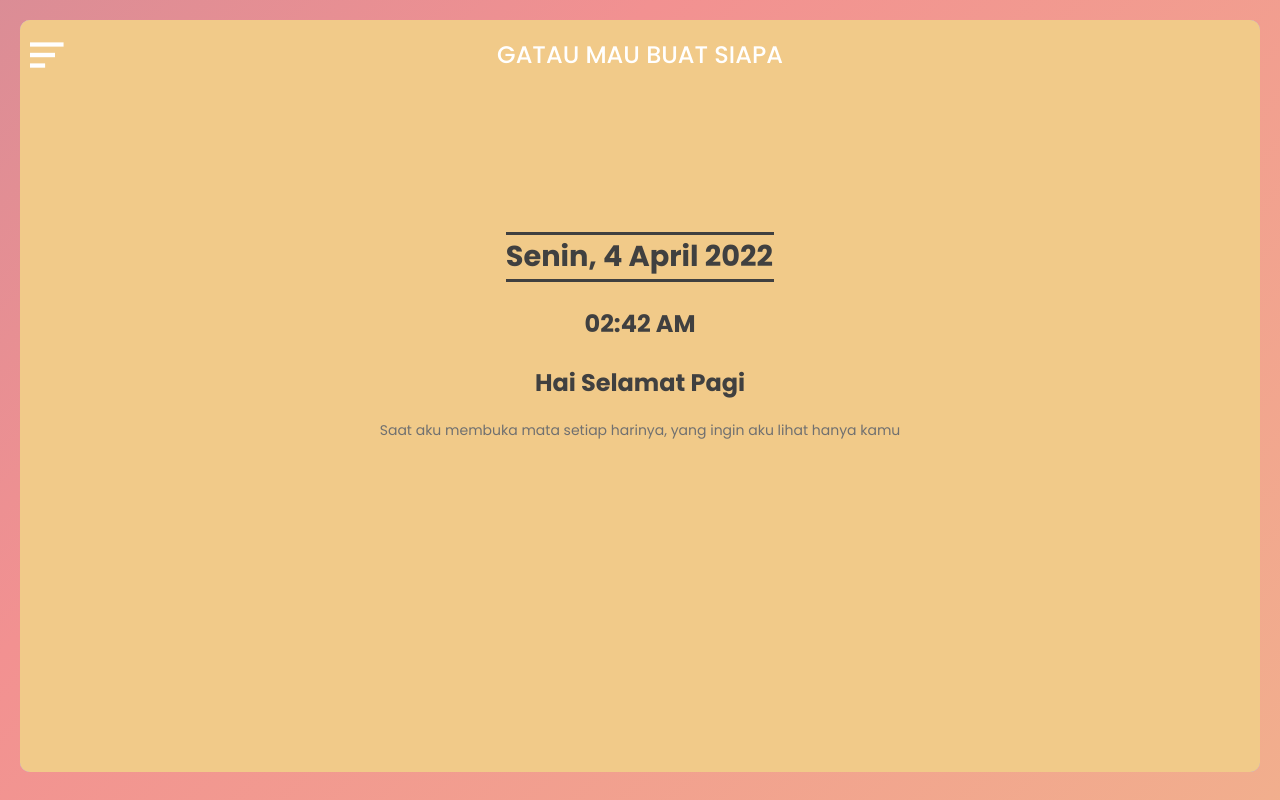
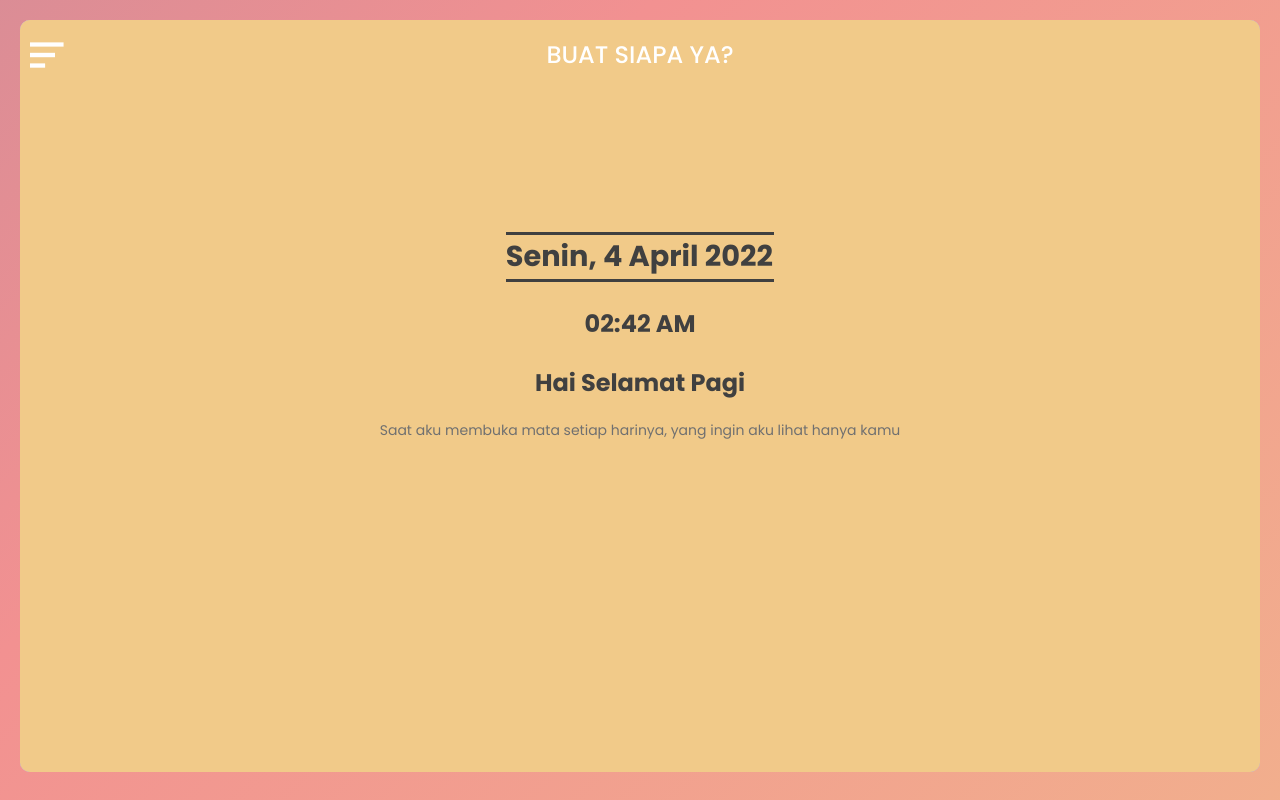
Before and after one commit to wxnyun43/dede-lksana, a plain HTML site: page index.html in a window 1280 px wide. Both pictures are taken after a click on the button "Mulai Sekarang". Drawn offline with nearby package versions, Linux system fonts and the light colour scheme.

Commit message:
Update index.html

```diff
--- a/index.html
+++ b/index.html
@@ -62,7 +62,7 @@
         </div>
       </section>
       <section class="halaman4 dalemnya_halaman" onclick="PindahKeHalaman(3)">
-        <h1 class="judul_halaman">GATAU MAU BUAT SIAPA</h1>
+        <h1 class="judul_halaman">BUAT SIAPA YA?</h1>
         <br>
         <h1 id="waktu"></h1>
         <script type="text/javascript">
```
